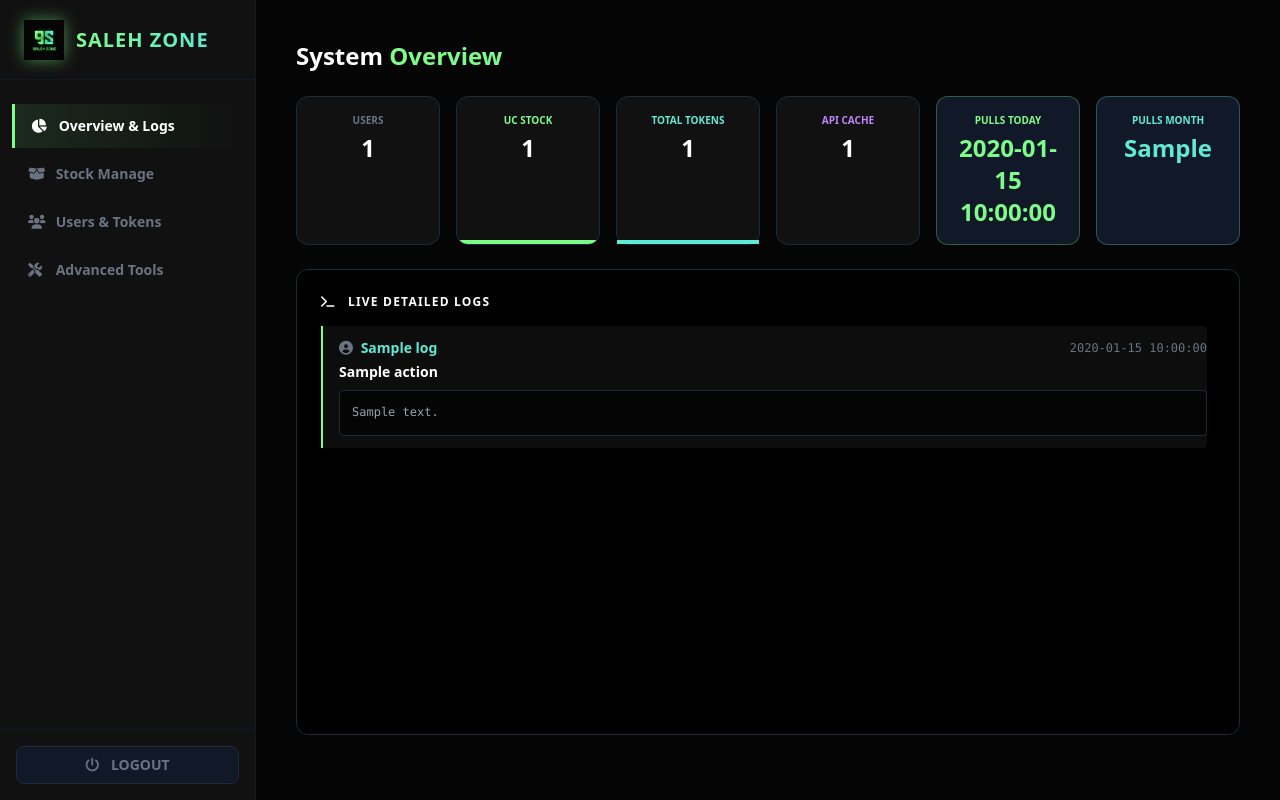
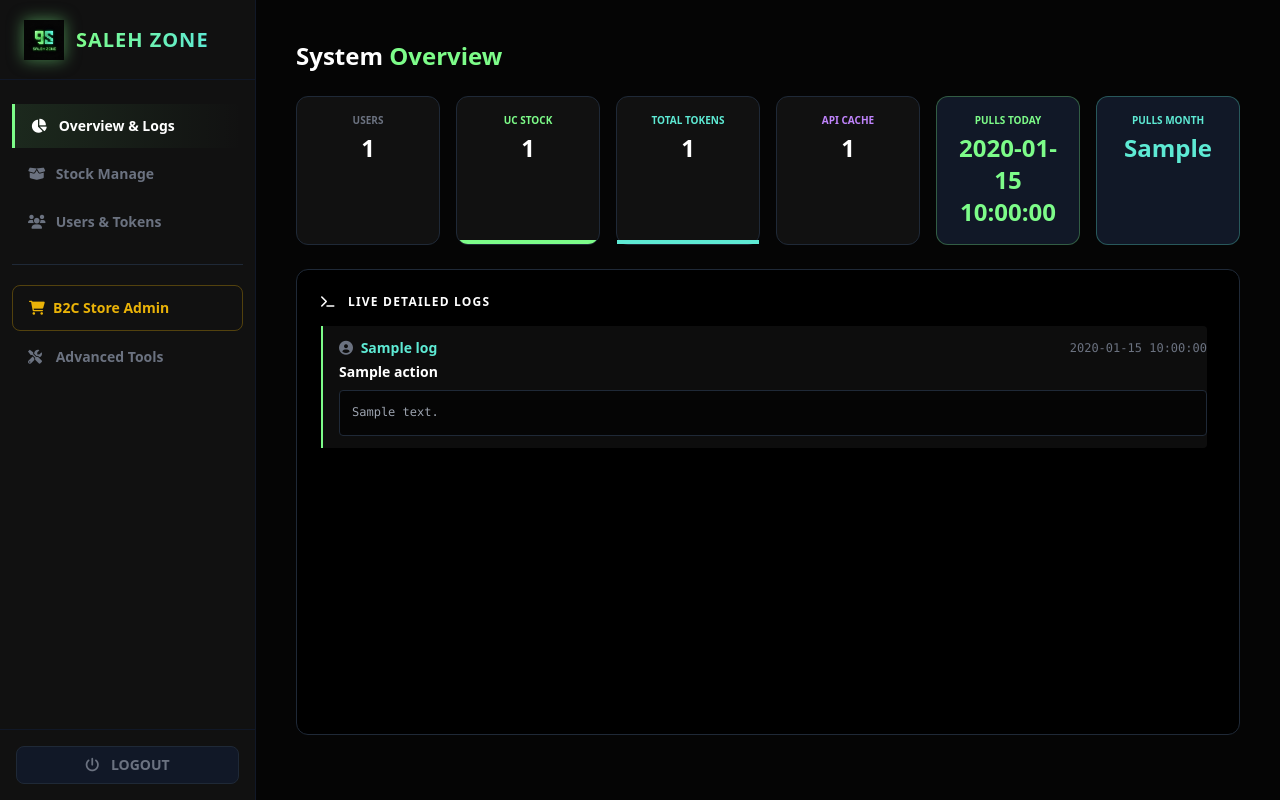
Before and after one commit to abosalehbot-ui/my-bot, a FastAPI app: template templates/index.html in a window 1280 px wide. Run offline with FastAPI, Linux system fonts and the light colour scheme; the template is opened without the code that fills it: most values are stand-ins (such as "Sample title", 1, 10 or a date in 2020); some libraries are stand-ins or nearby versions.

Commit message:
Update index.html

```diff
--- a/templates/index.html
+++ b/templates/index.html
@@ -29,6 +29,8 @@
                 <button onclick="switchTab('overview')" id="btn-overview" class="nav-active text-left px-4 py-3 rounded-r-lg text-sm font-semibold hover:text-white transition"><i class="fas fa-chart-pie w-6"></i> Overview & Logs</button>
                 <button onclick="switchTab('stock')" id="btn-stock" class="text-gray-500 text-left px-4 py-3 rounded-r-lg text-sm font-semibold hover:text-white transition"><i class="fas fa-box-open w-6"></i> Stock Manage</button>
                 <button onclick="switchTab('users')" id="btn-users" class="text-gray-500 text-left px-4 py-3 rounded-r-lg text-sm font-semibold hover:text-white transition"><i class="fas fa-users w-6"></i> Users & Tokens</button>
+                <div class="my-4 border-t border-gray-800"></div>
+<a href="/store-admin" class="text-yellow-500 text-left px-4 py-3 rounded-lg text-sm font-bold hover:bg-yellow-500 hover:text-black transition border border-yellow-500/30 flex items-center"><i class="fas fa-shopping-cart w-6"></i> B2C Store Admin</a>
                 <button onclick="switchTab('tools')" id="btn-tools" class="text-gray-500 text-left px-4 py-3 rounded-r-lg text-sm font-semibold hover:text-white transition"><i class="fas fa-tools w-6"></i> Advanced Tools</button>
             </nav>
         </div>
```
